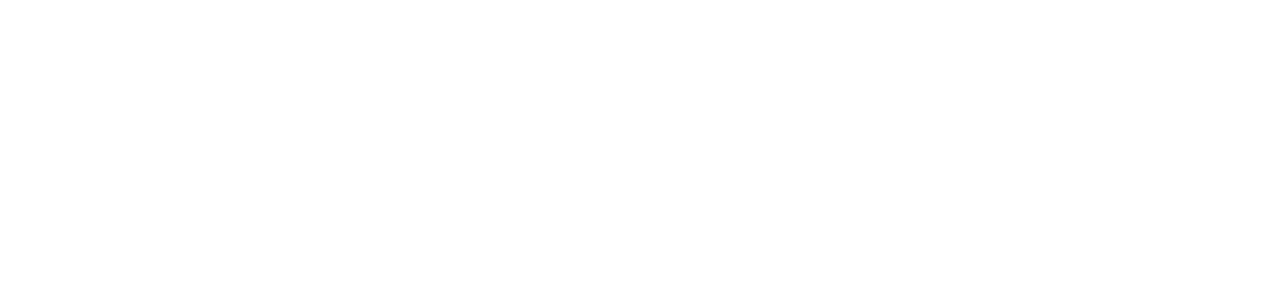
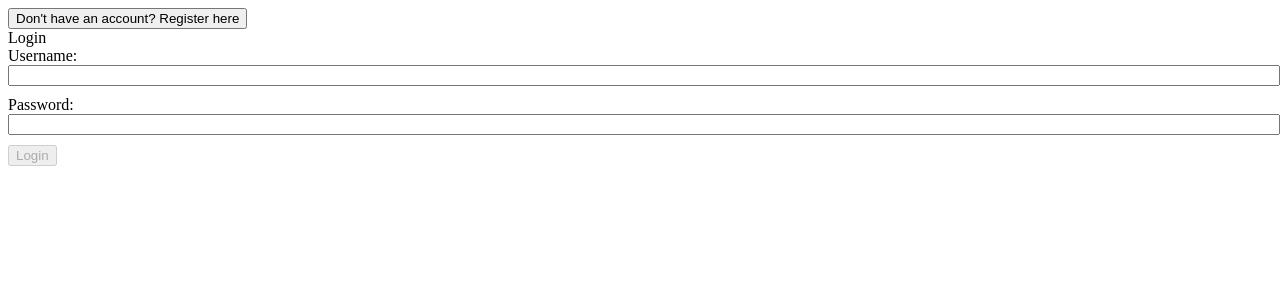
Before and after one commit to kaamyashinde/Working-Calculator, a Vue app in the folder calculator-frontend/: page /login in a window 1280 px wide. Before the commit this address had no page. Shown: the top 300 px of the page. Built offline with nearby package versions, Linux system fonts and the light colour scheme.

Commit message:
fix login functionality in front end

```diff
--- a/calculator-frontend/src/router/index.ts
+++ b/calculator-frontend/src/router/index.ts
@@ -20,6 +20,11 @@
       path: '/register',
       name: 'register',
       component: () => import('../views/Register.vue'),
+    },
+    {
+      path: '/login',
+      name: 'login',
+      component: () => import('../views/Login.vue'),
     }
   ],
 })
--- /dev/null
+++ b/calculator-frontend/src/views/Login.vue
@@ -0,0 +1,91 @@
+<script lang="ts">
+import {useField, useForm} from 'vee-validate'
+import * as yup from 'yup'
+import {useRouter} from 'vue-router'
+import {saveUserInfo} from '@/stores/userInfo'
+import axios from 'axios'
+export default {
+  setup(props, ctx) {
+    const router = useRouter()
+    const store = saveUserInfo()
+
+    //Define the validation schema
+    const schema = yup.object({
+      username: yup.string().required('Username is required'),
+      password: yup.string().required('Password is required')
+    })
+
+    //Initialise the form and fields
+    const {handleSubmit, errors, isSubmitting, meta} = useForm({
+      validationSchema: schema,
+    })
+
+    const {value: username, errorMessage: usernameError} = useField('username')
+    const {value: password, errorMessage: passwordError} = useField('password')
+
+    //Form submit handler
+    const loginUser = handleSubmit(async (values) => {
+      console.log("sending data to server...")
+      await axios.post('http://localhost:5170/auth/login', values)
+      .then((response) => {
+        console.log("Login successful")
+        store.setUserInfo(response.data.username, response.data.email, response.data.password)
+        router.push('/')
+      })
+      .catch((error) => {
+        console.error('Login failed:', error)
+      })
+    })
+
+    function switchToRegister(){
+      router.push('/register')
+    }
+
+    return {
+      username,
+      usernameError,
+      password,
+      passwordError,
+      loginUser,
+      switchToRegister,
+      isSubmitting,
+      meta,
+    }
+  },
+}
+
+</script>
+
+<template>
+<button id="loginBtn" @click="switchToRegister">Don't have an account? Register here</button>
+<div id="formContainer">
+  <form @submit.prevent="loginUser">
+    <div id="formTitle">
+      <label>Login</label>
+    </div>
+    <div id="username">
+      <label id="usernameLabel">Username: </label>
+      <input type="text" v-model="username" />
+      <span id="usernameErrSpan">{{ usernameError }}</span>
+    </div>
+
+    <div id="password">
+      <label id="passwordLabel">Password: </label>
+      <input type="password" v-model="password" />
+      <span id="passwordErrSpan">{{ passwordError }}</span>
+    </div>
+    <button id="submit" type="submit" :disabled="isSubmitting || !meta.valid">Login</button>
+  </form>
+</div>
+</template>
+<style scoped>
+input {
+  width: 100%;
+  margin-bottom: 10px;
+}
+
+span {
+  color: red;
+  font-size: 12px;
+}
+</style>
```
Also changed, not shown: 1 other file (tests, documents, lock files or other folders).
